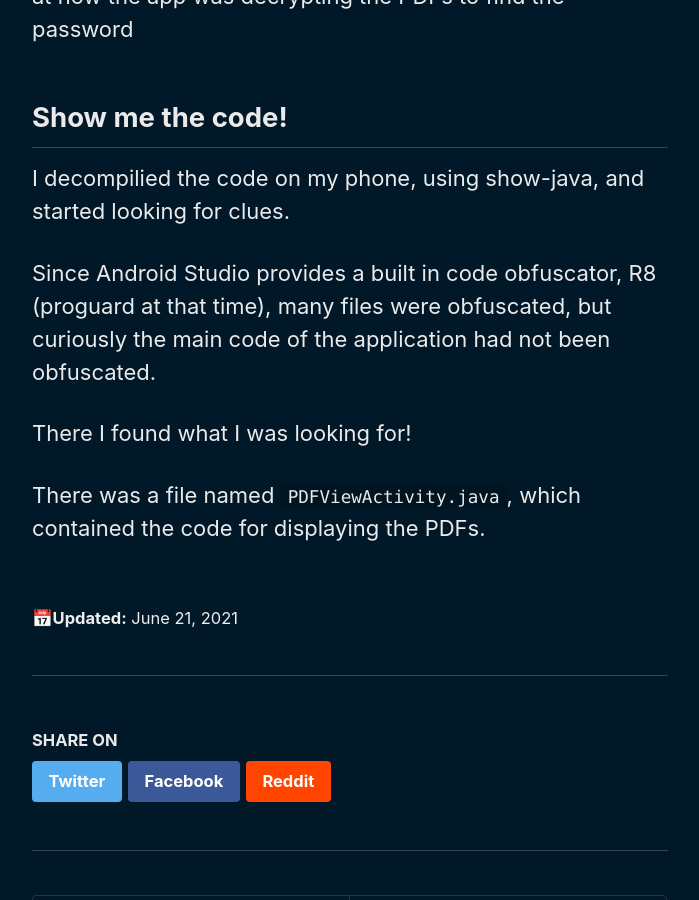
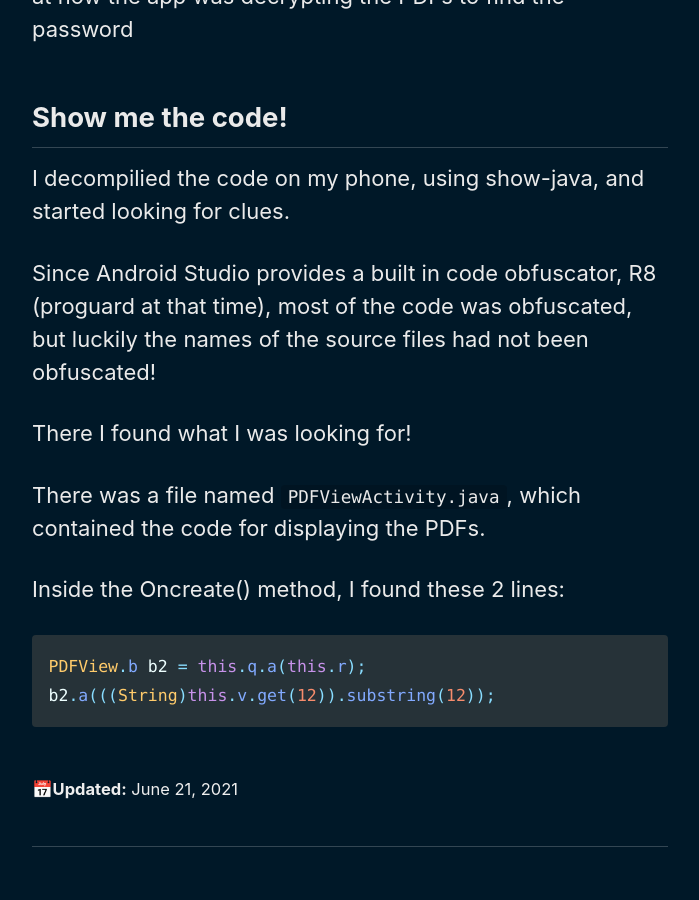
Before and after one commit to thesourceofcode/thesourceofcode.github.io, a Jekyll site: the page built from _posts/2021-06-21-extracting-pwd-android-apktool.md, in a window 1280 px wide and 900 px high, scrolled down 1768 px. Shown: the whole window, without its empty margins (290-989 px from the left). Built offline with Jekyll 4.4.1, drawn with Linux system fonts in a browser that asks for light colours; cached includes are drawn as plain includes; some of the changed text lies outside the part shown.

Commit message:
Add code

````diff
--- a/_posts/2021-06-21-extracting-pwd-android-apktool.md
+++ b/_posts/2021-06-21-extracting-pwd-android-apktool.md
@@ -3,8 +3,6 @@ layout: single
 title: "Reverse Engineering an android app to extract PDF passwords"
 excerpt: "How I reverse engineered an android app, and extracted the password used for decrypting its PDF files"
 ---
-
-
 <h3>Backstory</h3>
 A few years ago, when I was in high school, one of my friends approached me with a request: He was using an android app to get notes for studying, but the pdfs downloaded by the app were password protected and could only be opened in the app itself. He wanted to view the PDFs on his computer but couldnt't, due to the password protection, so he approached me for help.
 
@@ -34,8 +32,15 @@ I then realized that I could simply decompile the apk and look at how the app wa
 <h2>Show me the code!</h2>
 I decompilied the code on my phone, using show-java, and started looking for clues.
 
-Since Android Studio provides a built in code obfuscator, R8 (proguard at that time), many files were obfuscated, but curiously the main code of the application had not been obfuscated.
+Since Android Studio provides a built in code obfuscator, R8 (proguard at that time), most of the code was obfuscated, but luckily the names of the source files had not been obfuscated!
 
 There I found what I was looking for!
 
 There was a file named ```PDFViewActivity.java```, which contained the code for displaying the PDFs.
+
+Inside the Oncreate() method, I found these 2 lines:
+
+```java
+PDFView.b b2 = this.q.a(this.r);
+b2.a(((String)this.v.get(12)).substring(12));
+```
````
